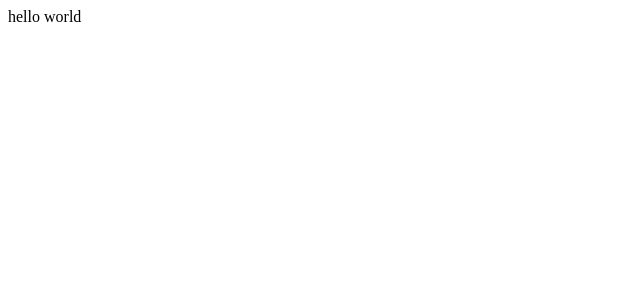
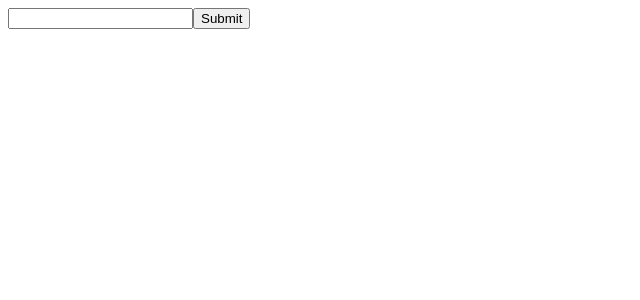
Before and after one commit to medev21/datepicker-demo, a React (Create React App) app: page / in a window 1280 px wide. Shown: the top 300 px of the page, without its empty margins (0-640 px from the left). Built offline with nearby package versions, Linux system fonts and the light colour scheme.

Commit message:
add Formik setup

```diff
--- a/src/App.js
+++ b/src/App.js
@@ -1,8 +1,50 @@
+import { Formik } from 'formik';
+import FormDatePicker from './components/FormDatePicker';
+
+import 'react-datepicker/dist/react-datepicker.css';
 
 function App() {
   return (
     <div className="App">
-      hello world
+      <Formik
+        initialValues={{ date: "" }}
+        onSubmit={(values, { setSubmitting }) => {
+          alert(JSON.stringify(values))
+        }}
+      >
+        {props => {
+          const {
+            values,
+            touched,
+            errors,
+            dirty,
+            isSubmitting,
+            handleChange,
+            handleBlur,
+            handleSubmit,
+            handleReset,
+            setFieldValue,
+          } = props;
+
+          return (
+            <form onSubmit={handleSubmit}>
+              <FormDatePicker name="date" />
+              {/* <button
+                type="button"
+                className="outline"
+                onClick={handleReset}
+                disabled={!dirty || isSubmitting}
+              >
+                Reset
+              </button> */}
+              <button type="submit" disabled={isSubmitting}>
+                Submit
+              </button>
+
+            </form>
+          );
+        }}
+      </Formik>
     </div>
   );
 }
```
